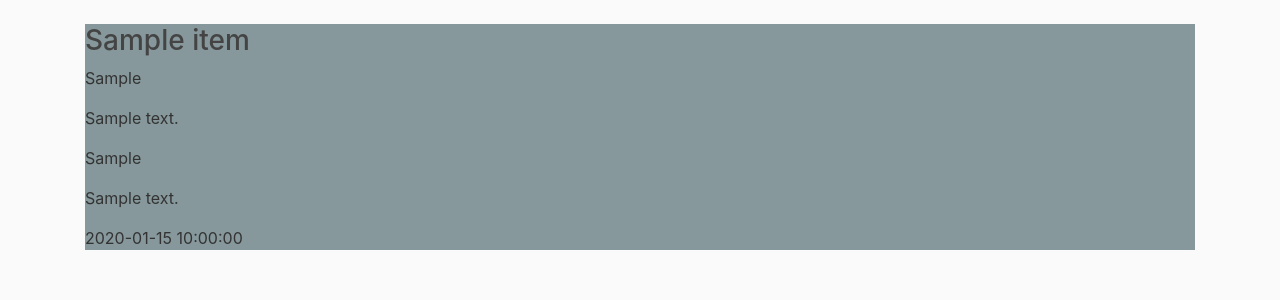
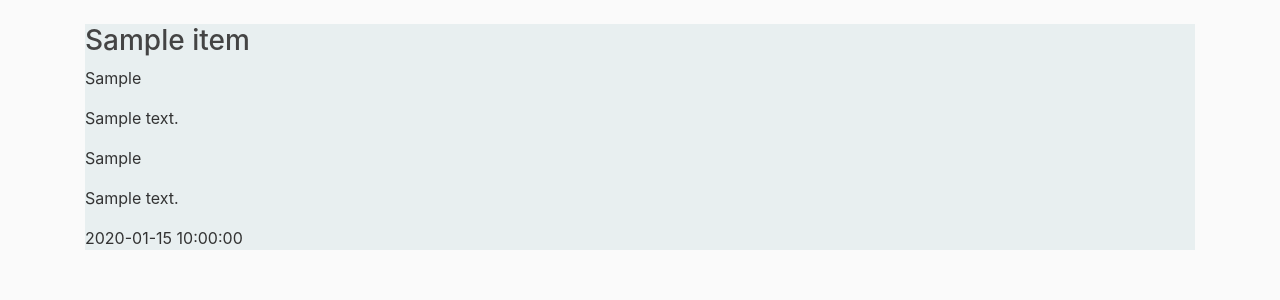
Before and after one commit to 13excite/avito_killer, a Flask app: a page that uses templates/base.html in a window 1280 px wide. Shown: the part 56-356 px from the top of the page. Run offline with Flask 2, Linux system fonts and the light colour scheme; tables that the repository leaves empty hold one stand-in row (values such as "Sample post"); some libraries are stand-ins or nearby versions.

Commit message:
change items-view color

```diff
--- a/static/main.css
+++ b/static/main.css
@@ -32,5 +32,5 @@ h1, h2, h3, h4, h5, h6 {
   margin-bottom: 20px;
 }
 .items-view {
-    background-color: #86989B;
+    background-color: #E8EFF0;
 }
```
